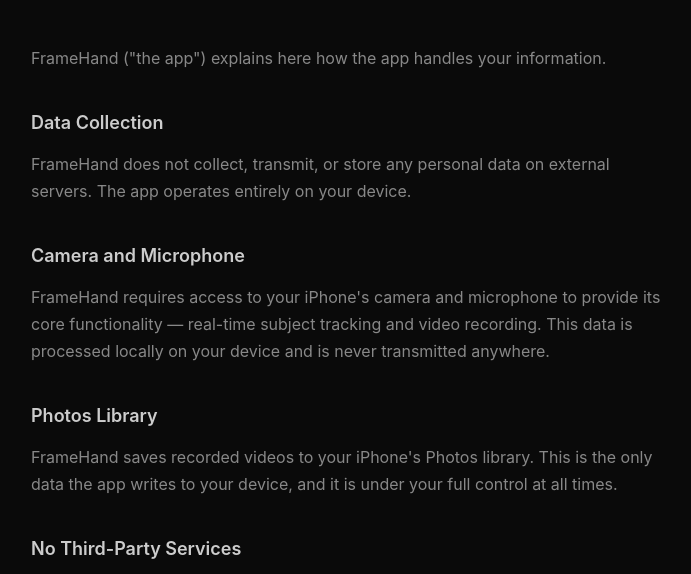
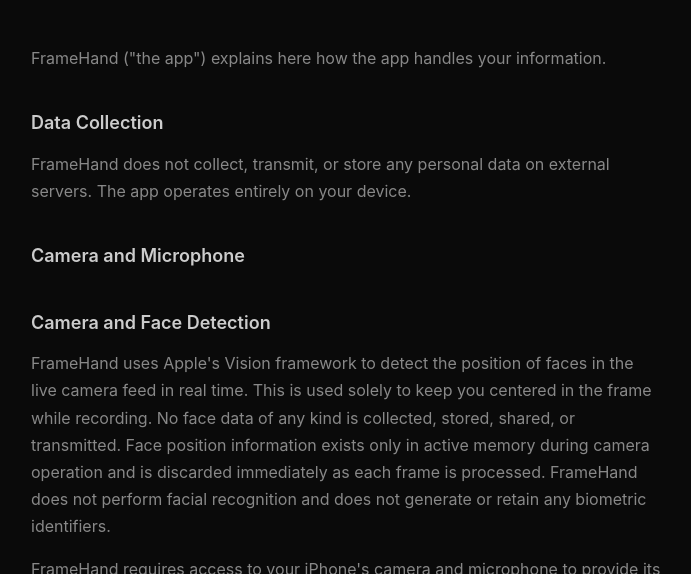
Before and after one commit to supportframehand-dev/Framehand, a plain HTML site: page privacy.html in a window 1280 px wide. Shown: the part 234-808 px from the top of the page, without its empty margins (293-984 px from the left). Drawn offline with Linux system fonts and the light colour scheme.

Commit message:
Update privacy.html

```diff
--- a/privacy.html
+++ b/privacy.html
@@ -58,7 +58,8 @@
     <h2>Data Collection</h2>
     <p>FrameHand does not collect, transmit, or store any personal data on external servers. The app operates entirely on your device.</p>
     <h2>Camera and Microphone</h2>
-    <p>FrameHand requires access to your iPhone's camera and microphone to provide its core functionality — real-time subject tracking and video recording. This data is processed locally on your device and is never transmitted anywhere.</p>
+    <h2>Camera and Face Detection</h2>
+    <p>FrameHand uses Apple's Vision framework to detect the position of faces in the live camera feed in real time. This is used solely to keep you centered in the frame while recording. No face data of any kind is collected, stored, shared, or transmitted. Face position information exists only in active memory during camera operation and is discarded immediately as each frame is processed. FrameHand does not perform facial recognition and does not generate or retain any biometric identifiers.</p>    <p>FrameHand requires access to your iPhone's camera and microphone to provide its core functionality — real-time subject tracking and video recording. This data is processed locally on your device and is never transmitted anywhere.</p>
     <h2>Photos Library</h2>
     <p>FrameHand saves recorded videos to your iPhone's Photos library. This is the only data the app writes to your device, and it is under your full control at all times.</p>
     <h2>No Third-Party Services</h2>
```
